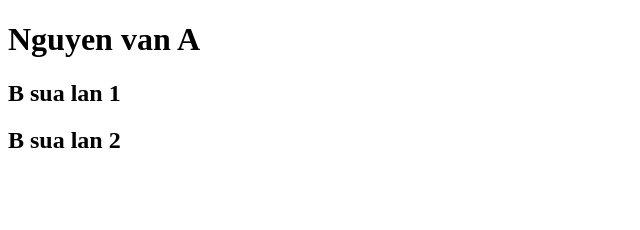
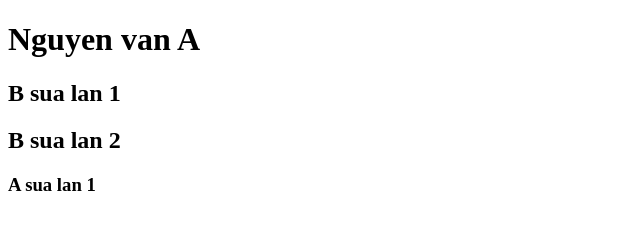
Before and after one commit to tuhocvn/TeamAB, a plain HTML site: page index.html in a window 1280 px wide. Shown: the whole page, without its empty margins (0-640 px from the left). Drawn offline with Linux system fonts and the light colour scheme.

Commit message:
4.a sua lan 1

```diff
--- a/index.html
+++ b/index.html
@@ -1,6 +1,5 @@
 <!DOCTYPE html>
 <html lang="vi">
-
   <head>
     <meta charset="UTF-8" />
     <meta http-equiv="X-UA-Compatible" content="IE=edge" />
@@ -12,6 +11,6 @@
     <h1>Nguyen van A</h1>
     <h2>B sua lan 1</h2>
     <h2>B sua lan 2</h2>
+    <h3>A sua lan 1</h3>
   </body>
-
 </html>
```
Lines whose indentation alone changed are shown as unchanged.
